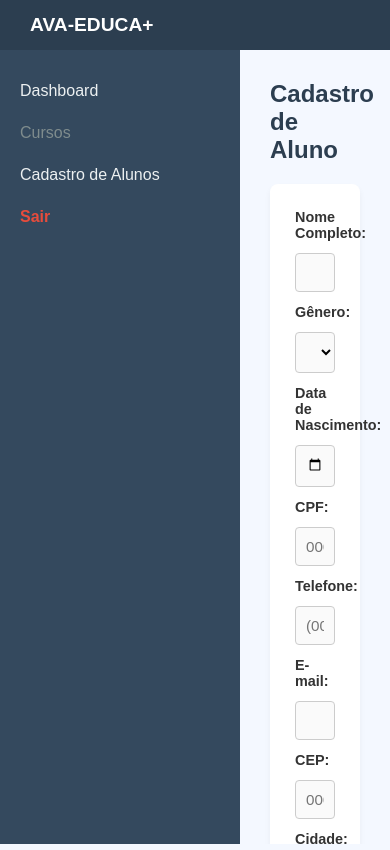
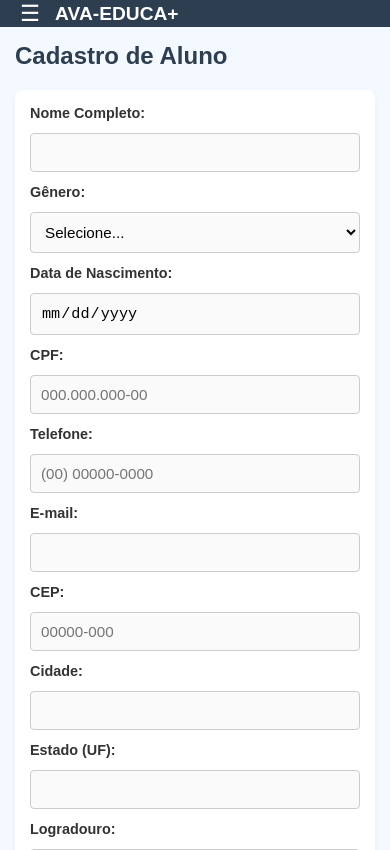
Before and after one commit to mihriane-svg/AVA-EDUCA, a website with bundled scripts: page cadastro-aluno/cadastro-aluno.html in a window 390 px wide. Shown: the top 850 px of the page. Built offline with nearby package versions, Linux system fonts and the light colour scheme.

Commit message:
feat: finaliza cadastro-aluno e  menu responsivo

```diff
--- a/cadastro-aluno/cadastro-aluno.css
+++ b/cadastro-aluno/cadastro-aluno.css
@@ -27,7 +27,7 @@ body, html {
     align-items: center;
     background-color: #2c3e50;
     color: white;
-    padding: 0 30px;
+    padding: 0 20px;
     z-index: 10;
 }
 
@@ -77,10 +77,12 @@ body, html {
     background-color: #2c3e50;
 }
 
+
 .sidebar nav ul li a.disabled {
     color: #7f8c8d;
     cursor: not-allowed;
     pointer-events: none;
+    opacity: 0.6;
 }
 
 .sidebar nav ul li a.active {
@@ -155,3 +157,74 @@ button[type="submit"] {
 button[type="submit"]:hover {
     background-color: #27ae60;
 }
+
+
+.btn-menu {
+    display: none; /* Escondido no desktop */
+}
+
+@media (max-width: 768px) {
+    .dashboard-container {
+        display: flex;
+        flex-direction: column;
+        height: auto;
+        overflow-y: auto;
+    }
+
+    .btn-menu {
+        display: block !important;
+        background: none;
+        color: white;
+        border: none;
+        font-size: 1.4rem;
+        cursor: pointer;
+        padding: 0;
+        margin-right: 5px;
+    }
+
+    .sidebar {
+        display: none !important;
+        width: 100% !important;
+        height: auto !important;
+    }
+
+    .sidebar.ativo {
+        display: block !important;
+    }
+
+    .dashboard-content {
+        padding: 15px;
+        width: 100%;
+    }
+
+    form {
+        width: 100% !important;
+        max-width: 100% !important;
+        padding: 15px;
+    }
+}
+
+
+@media (max-width: 768px) {
+    .dashboard-container {
+        display: flex;
+        flex-direction: column;
+        height: auto;
+        overflow-y: auto;
+    }
+
+    .dashboard-content {
+        padding: 15px;
+        width: 100%;
+    }
+
+    form {
+        width: 100% !important;
+        max-width: 100% !important;
+        padding: 15px;
+    }
+}
+input[type="date"]::-webkit-calendar-picker-indicator {
+    display: none;
+    -webkit-appearance: none;
+}
--- a/cadastro-aluno/cadastro-aluno.html
+++ b/cadastro-aluno/cadastro-aluno.html
@@ -6,7 +6,7 @@
     <title>Cadastro de Alunos</title>
 
     <!--Link do CSS padrão-->
-    <link rel="stylesheet" href="../css/style.css">
+    <link rel="stylesheet" href="../style.css">
 
     <!--Link do CSS-->
     <link rel="stylesheet" href="cadastro-aluno.css">
@@ -17,9 +17,12 @@
 <body>
     <div class="dashboard-container">
 
-        <!--Cabeçalho-->
+        <!--Cabeçalho (Com o botão hambúrguer) -->
         <header class="toolbar">
-            <div class="logo">AVA-EDUCA+</div>
+            <div style="display: flex; align-items: center; gap: 10px;">
+                <button id="btn-menu" class="btn-menu">☰</button>
+                <div class="logo">AVA-EDUCA+</div>
+            </div>
             <div id="usuario-logado" class="user-info"></div>
         </header>
 
@@ -89,6 +92,21 @@
             </section>
         </main>
     </div>
-<script type="module" src="cadastro-aluno.js"></script>
+
+    <!-- Script para abrir/fechar o menu no celular -->
+    <script>
+        document.addEventListener('DOMContentLoaded', () => {
+            const btnMenu = document.getElementById('btn-menu');
+            const sidebar = document.querySelector('.sidebar');
+
+            if (btnMenu && sidebar) {
+                btnMenu.addEventListener('click', () => {
+                    sidebar.classList.toggle('ativo');
+                });
+            }
+        });
+    </script>
+
+    <script type="module" src="cadastro-aluno.js"></script>
 </body>
 </html>
--- a/css/style.css
+++ b/css/style.css
@@ -1,3 +1,6 @@
+/* ==========================================================
+   CONFIGURAÇÕES GLOBAIS E RESET
+   ========================================================== */
 * {
     margin: 0;
     padding: 0;
@@ -6,6 +9,12 @@
 
 body {
     font-family: Arial, sans-serif;
-    background-color: #f4f7f6;
-    color: #333;
+    color: #333333;
+    background-color: #f4f8ff;
 }
+
+/* Garante que inputs e imagens nunca estourem os containers */
+input, select, textarea, button, img {
+    max-width: 100%;
+    box-sizing: border-box;
+}
```
